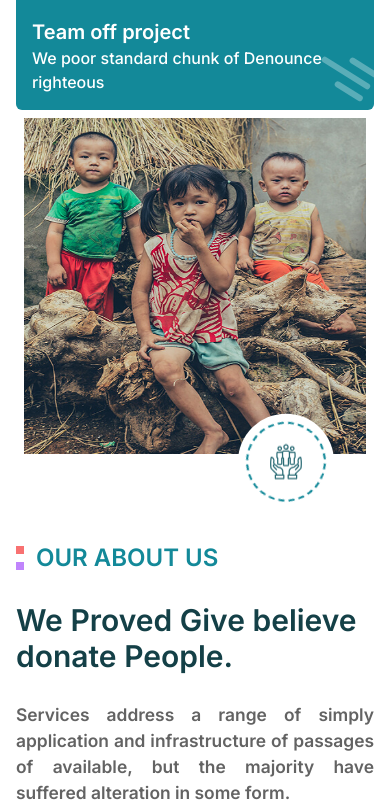
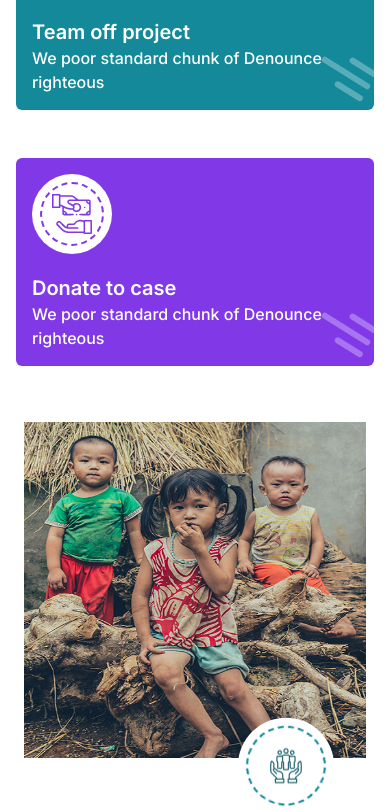
Before and after one commit to Mayank-Dev-23/Ngo_Website, a Next.js app: page / in a window 390 px wide. Shown: the part 954-1764 px from the top of the page. Built offline with nearby package versions, Linux system fonts and the light colour scheme.

Commit message:
done build

```diff
--- a/src/app/components/sections/About.jsx
+++ b/src/app/components/sections/About.jsx
@@ -19,7 +19,7 @@ const About = () => {
             <Image  src="/splash.png" fill  alt="splash" />
           </div>
          </div>
-    <div className="mt-10 relaitve p-4">
+    <div className="mt-[21.5rem] sm:mt-10 relaitve p-4">
 
 
       <div className="grid lg:grid-cols-2  gap-20 lg:gap-40 relative max-w-[80rem] mx-auto">
```
